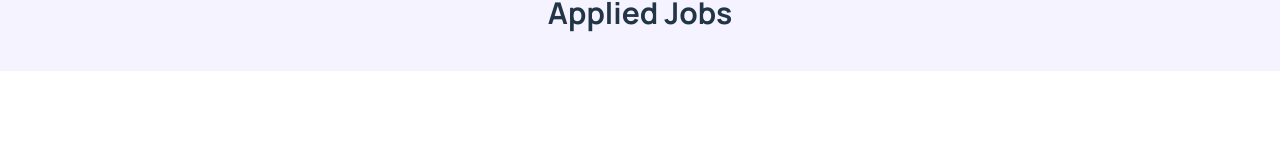
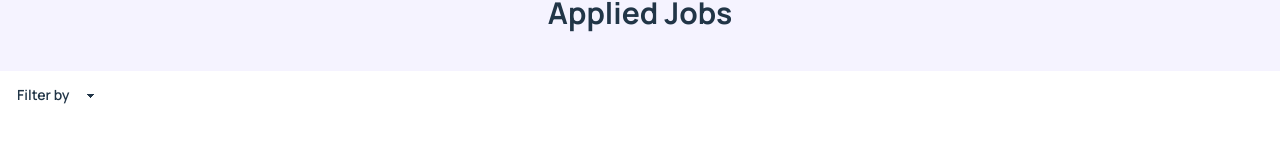
Before and after one commit to Hasnathasan/Job-hunting-Assignment, a React (Vite) app: page /appliedJobs in a window 1280 px wide. Shown: the part 133-300 px from the top of the page. Built offline with nearby package versions, Linux system fonts and the light colour scheme.

Commit message:
Filter by funtionality added

```diff
--- a/src/components/AppliedJobs/ApplliedJobs.jsx
+++ b/src/components/AppliedJobs/ApplliedJobs.jsx
@@ -5,6 +5,7 @@ import RenderJob from "../RenderAppliedJobs/RenderJob";
 
 const ApplliedJobs = () => {
   const [appliedJobs, setAppliedJobs] = useState([]);
+  const [jobWithType, setJobWithType] = useState([])
   const featuredJobs = useLoaderData();
   const localJobsId = getfeaturedJob();
   useEffect(() => {
@@ -14,15 +15,33 @@ const ApplliedJobs = () => {
       selectedJobs.push(job);
     }
     setAppliedJobs(selectedJobs);
+    setJobWithType(selectedJobs)
   }, []);
-
+  const filterByValue = (event) => {
+    const type = event.target.value;
+    if(type == "remote"){
+        const remoteJobs = appliedJobs.filter(job => job.jobtype[0] == type);
+        setJobWithType(remoteJobs);
+    }
+    else if(type == "onsite"){
+        const onsiteJobs = appliedJobs.filter(job => job.jobtype[0] == type);
+        setJobWithType(onsiteJobs);
+    }
+  }
   return (
     <div>
       <div className="bg-violet-50 py-10">
         <h2 className="text-3xl text-center font-bold">Applied Jobs</h2>
       </div>
+      <div>
+      <select className="select w-28" onChange={filterByValue}>
+        <option disabled selected>Filter by</option>
+        <option value="remote">Remote</option>
+        <option value="onsite">Onsite</option>
+      </select>
+      </div>
       <div className="container mx-auto px-5 grid grid-cols-1 my-14 gap-10 flex-col items-center justify-center">
-        {appliedJobs.map((job) => (
+        {jobWithType.map((job) => (
           <RenderJob key={job.id} job={job}></RenderJob>
         ))}
       </div>
```
